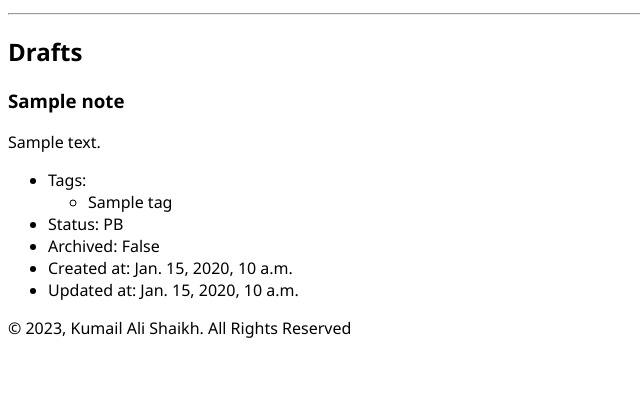
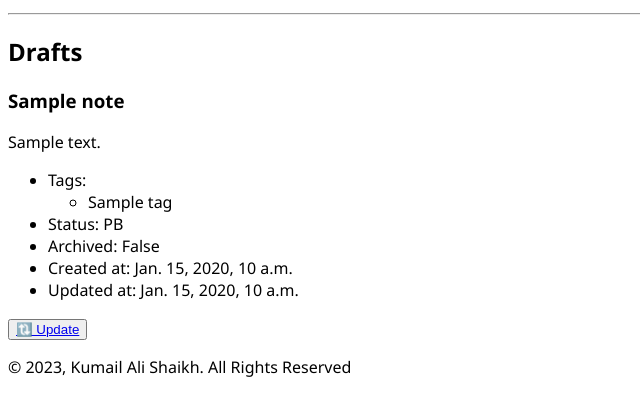
Before and after one commit to kumailalidev/django-projects, a Django app: template 04-Notes-App/notes/templates/drafts.html in a window 1280 px wide. Shown: the part 293-709 px from the top of the page, without its empty margins (0-640 px from the left). Run offline with Django 4.2, Linux system fonts and the light colour scheme; the template is opened without the code that fills it: values that come from a table or form of the project are taken from there, others are empty; tables that the repository leaves empty hold one stand-in row (values such as "Sample post").

Commit message:
p04-Added update button to draft note.

```diff
--- a/04-Notes-App/notes/templates/drafts.html
+++ b/04-Notes-App/notes/templates/drafts.html
@@ -31,6 +31,10 @@
                     <li>Created at: {{ note.created_at }}</li>
                     <li>Updated at: {{ note.updated_at }}</li>
                 </ul>
+                 <!-- update note -->
+                <div>
+                    <button><a href="{% url 'update_note' note.id %}">🔃 Update</a></button>
+                </div>
             </div>
         {% empty %}
             <div>
```
